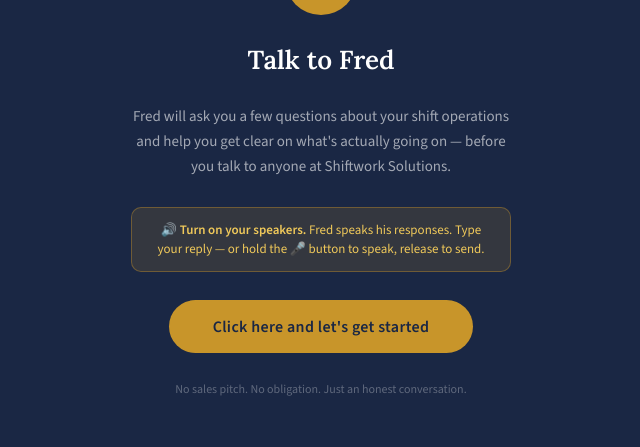
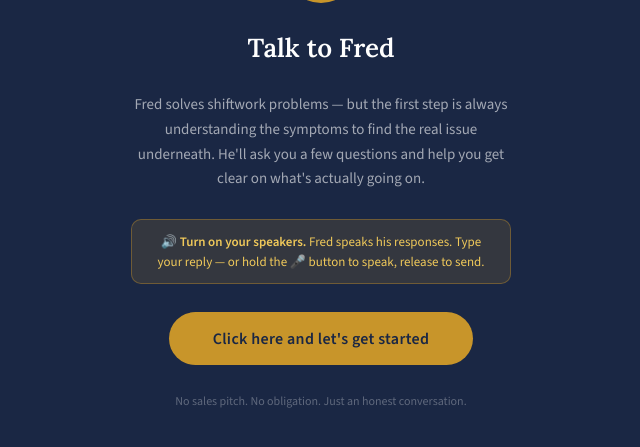
Before and after one commit to Hyperiongate/shift-work-diagnostic, a Flask app: page / in a window 1280 px wide. Shown: the part 230-677 px from the top of the page, without its empty margins (319-959 px from the left). Run offline with Flask 3, Linux system fonts and the light colour scheme.

Commit message:
Update index.html

```diff
--- a/templates/index.html
+++ b/templates/index.html
@@ -192,8 +192,8 @@
 
   .intro-card {
     background: var(--white); border-bottom: 1px solid var(--border);
-    border-left: 4px solid var(--gold); padding: 12px 20px;
-    font-size: 13px; color: var(--gray); line-height: 1.5; flex-shrink: 0;
+    border-left: 4px solid var(--gold); padding: 14px 20px;
+    font-size: 13px; color: var(--gray); line-height: 1.6; flex-shrink: 0;
   }
 
   .intro-card strong { color: var(--navy); font-weight: 600; }
@@ -262,17 +262,20 @@
 
   /* ── Input ────────────────────────────────────────── */
   .input-area {
-    padding: 12px 16px 16px; background: var(--cream);
+    padding: 10px 16px 14px; background: var(--cream);
     border-top: 1px solid var(--border); flex-shrink: 0;
   }
 
+  /* Mic hint — visible, not faint */
   .mic-hint {
-    text-align: center; font-size: 12px; color: var(--gray);
-    margin-bottom: 8px; opacity: 0.8; user-select: none;
+    text-align: center; font-size: 13px;
+    color: var(--navy); font-weight: 600;
+    margin-bottom: 8px; user-select: none;
+    letter-spacing: 0.01em;
   }
 
   .mic-hint.listening {
-    color: #ef4444; opacity: 1; font-weight: 600;
+    color: #ef4444;
   }
 
   .input-row {
@@ -283,7 +286,7 @@
   }
 
   .input-row:focus-within { border-color: var(--gold); }
-  .input-row.recording { border-color: #ef4444; }
+  .input-row.recording    { border-color: #ef4444; }
 
   #user-input {
     flex: 1; border: none; outline: none;
@@ -301,8 +304,7 @@
     border-radius: 50%; cursor: pointer;
     display: flex; align-items: center; justify-content: center;
     flex-shrink: 0; transition: all 0.15s; color: var(--gray);
-    user-select: none; -webkit-user-select: none;
-    touch-action: none;
+    user-select: none; -webkit-user-select: none; touch-action: none;
   }
 
   #mic-btn:hover { border-color: var(--gold); color: var(--gold); }
@@ -315,7 +317,10 @@
 
   #mic-btn.unsupported { opacity: 0.35; cursor: not-allowed; }
 
-  @keyframes mic-pulse { 0%,100%{box-shadow:0 0 0 4px rgba(239,68,68,0.25)} 50%{box-shadow:0 0 0 8px rgba(239,68,68,0.10)} }
+  @keyframes mic-pulse {
+    0%,100%{box-shadow:0 0 0 4px rgba(239,68,68,0.25)}
+    50%{box-shadow:0 0 0 8px rgba(239,68,68,0.10)}
+  }
 
   #send-btn {
     width: 38px; height: 38px; background: var(--navy);
@@ -409,9 +414,9 @@
   <div class="start-logo">F</div>
   <div class="start-heading">Talk to Fred</div>
   <div class="start-sub">
-    Fred will ask you a few questions about your shift operations and help
-    you get clear on what's actually going on — before you talk to anyone
-    at Shiftwork Solutions.
+    Fred solves shiftwork problems — but the first step is always
+    understanding the symptoms to find the real issue underneath.
+    He'll ask you a few questions and help you get clear on what's actually going on.
   </div>
   <div class="speaker-notice">
     🔊 <strong>Turn on your speakers.</strong> Fred speaks his responses.
@@ -484,9 +489,9 @@
   <!-- Chat -->
   <div class="chat-area">
     <div class="intro-card">
-      <strong>Not a sales call.</strong> Fred will ask you questions about your shift operations
-      and help you get clearer on what you're actually dealing with.
-      Type your reply — or <strong>hold 🎤 to speak, release to send.</strong>
+      <strong>Shiftwork Solutions solves shiftwork problems.</strong>
+      The first step is always understanding the symptoms to find the real issue underneath.
+      Fred will ask you a few questions — type your replies, or <strong>hold 🎤 to speak and release to send.</strong>
     </div>
 
     <div id="messages">
@@ -499,11 +504,10 @@
     </div>
 
     <div class="input-area">
-      <div class="mic-hint" id="mic-hint">Hold 🎤 to speak — release to send</div>
+      <div class="mic-hint" id="mic-hint">🎤 Hold to speak &nbsp;·&nbsp; Release to send</div>
       <div class="input-row" id="input-row">
         <textarea id="user-input" placeholder="Type your reply..." rows="1"></textarea>
-        <button id="mic-btn" aria-label="Hold to speak"
-          title="Hold to speak, release to send">
+        <button id="mic-btn" aria-label="Hold to speak" title="Hold to speak, release to send">
           <svg viewBox="0 0 24 24" width="18" height="18" fill="currentColor">
             <path d="M12 1a4 4 0 0 1 4 4v6a4 4 0 0 1-8 0V5a4 4 0 0 1 4-4zm0 2a2 2 0 0 0-2 2v6a2 2 0 0 0 4 0V5a2 2 0 0 0-2-2zm-1 14.93V20H9v2h6v-2h-2v-2.07A7 7 0 0 0 19 11h-2a5 5 0 0 1-10 0H5a7 7 0 0 0 6 6.93z"/>
           </svg>
@@ -577,29 +581,42 @@
 
   if (SpeechRecognition) {
     recognition = new SpeechRecognition();
-    recognition.continuous     = false;
+    // Use continuous=true so recognition does not auto-stop mid-sentence
+    recognition.continuous     = true;
     recognition.interimResults = true;
     recognition.lang           = 'en-US';
 
     recognition.onresult = (event) => {
+      // Build full transcript from all results so far
       let transcript = '';
-      for (let i = event.resultIndex; i < event.results.length; i++) {
+      for (let i = 0; i < event.results.length; i++) {
         transcript += event.results[i][0].transcript;
       }
-      inputEl.value = transcript;
+      inputEl.value = transcript.trim();
     };
 
     recognition.onend = () => {
-      // Only send if user is no longer holding (they released)
+      // Recognition ended (either we stopped it or it timed out)
+      // Only send if we stopped deliberately (user released button)
+      // and there is something to send
       if (!isRecording && inputEl.value.trim()) {
         sendMessage();
       }
-      stopRecording();
+      // Reset visual state
+      micBtn.classList.remove('recording');
+      inputRow.classList.remove('recording');
+      micHint.textContent = '🎤 Hold to speak \u00a0·\u00a0 Release to send';
+      micHint.classList.remove('listening');
+      isRecording = false;
     };
 
     recognition.onerror = (event) => {
       console.warn('Speech error:', event.error);
-      stopRecording();
+      isRecording = false;
+      micBtn.classList.remove('recording');
+      inputRow.classList.remove('recording');
+      micHint.classList.remove('listening');
+      micHint.textContent = '🎤 Hold to speak \u00a0·\u00a0 Release to send';
       if (event.error === 'not-allowed') {
         micHint.textContent = 'Microphone access denied — check browser settings.';
         micBtn.classList.add('unsupported');
@@ -607,32 +624,34 @@
     };
 
   } else {
-    // No speech support — hide mic, show note
     micBtn.classList.add('unsupported');
     micBtn.title = 'Voice input not supported in this browser';
-    micHint.textContent = 'Voice input not available — please type your reply.';
+    micHint.textContent = 'Voice input not available in this browser — please type.';
   }
 
   function startRecording() {
-    if (!recognition || isWaiting) return;
+    if (!recognition || isWaiting || micBtn.classList.contains('unsupported')) return;
     isRecording = true;
     inputEl.value = '';
     micBtn.classList.add('recording');
     inputRow.classList.add('recording');
     micHint.textContent = '🔴 Recording — release to send';
     micHint.classList.add('listening');
-    // Pause Fred if speaking
+    // Pause Fred if speaking so mic picks up visitor clearly
     if (currentAudio) { currentAudio.pause(); currentAudio = null; }
     if (speakingEl)   { speakingEl.classList.remove('active'); speakingEl = null; }
-    try { recognition.start(); } catch(e) { stopRecording(); }
+    try {
+      recognition.start();
+    } catch(e) {
+      // Recognition may already be running — safe to ignore
+      console.warn('Recognition start error:', e);
+    }
   }
 
   function stopRecording() {
+    if (!isRecording) return;
     isRecording = false;
-    micBtn.classList.remove('recording');
-    inputRow.classList.remove('recording');
-    micHint.textContent = 'Hold 🎤 to speak — release to send';
-    micHint.classList.remove('listening');
+    // Stop recognition — onend fires and triggers sendMessage if there is text
     try { recognition.stop(); } catch(e) {}
   }
 
@@ -641,9 +660,10 @@
   micBtn.addEventListener('mouseup',    (e) => { e.preventDefault(); stopRecording(); });
   micBtn.addEventListener('mouseleave', (e) => { if (isRecording) stopRecording(); });
 
-  // Touch events (mobile)
+  // Touch events (mobile / tablet)
   micBtn.addEventListener('touchstart', (e) => { e.preventDefault(); startRecording(); }, { passive: false });
   micBtn.addEventListener('touchend',   (e) => { e.preventDefault(); stopRecording(); },  { passive: false });
+  micBtn.addEventListener('touchcancel',(e) => { if (isRecording) stopRecording(); },     { passive: false });
 
   // ── Start ──────────────────────────────────────────────
   function startConversation() {
```
